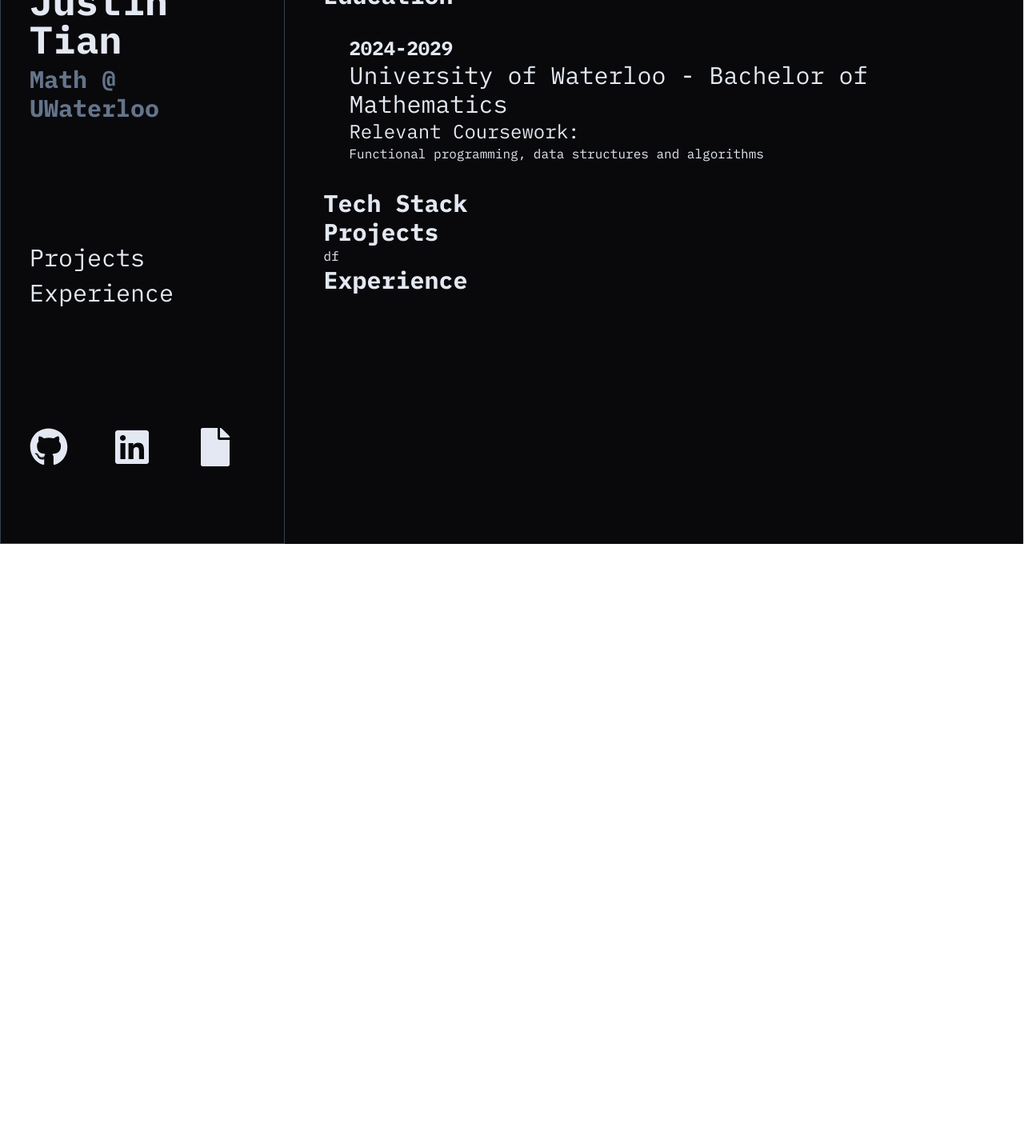
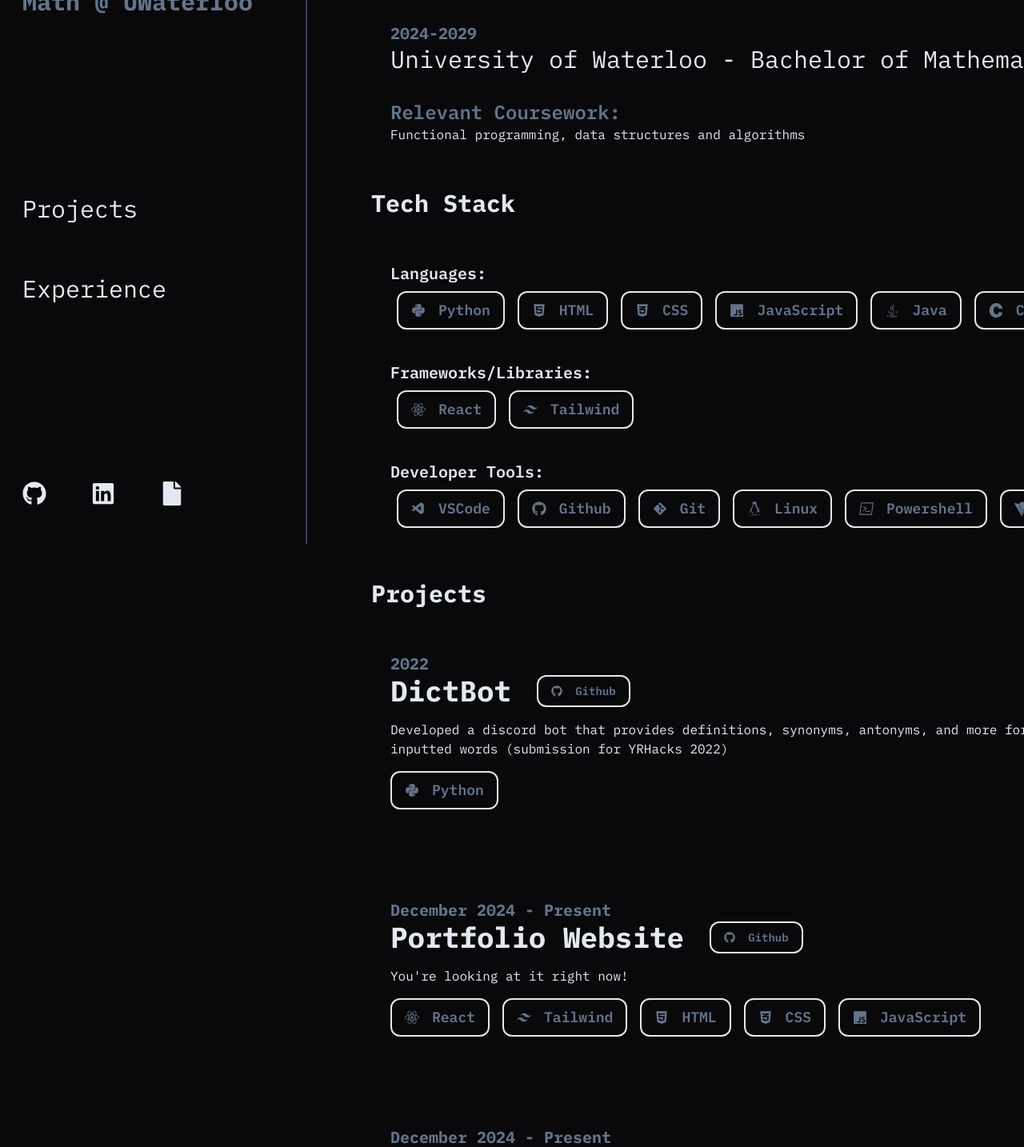
Before and after one commit to jt177828/justin-tian, a React (Vite) app in the folder frontend/: page / in a window 1280 px wide. Shown: the part 120-1554 px from the top of the page at 80% size. Before the commit the page ends 800 px from the top, so only its background shows below. Built offline with nearby package versions, Linux system fonts and the light colour scheme.

Commit message:
finished a lot of stuff

```diff
--- a/frontend/src/components/container/Container.jsx
+++ b/frontend/src/components/container/Container.jsx
@@ -1,21 +1,18 @@
 import Education from './Education'
-import TechStack from './TechStack';
+import TechStack from './techstack/TechStack';
 import Projects from './Projects/Projects'
 
 function Container() {
     return (
-        <div className="flex flex-col h-screen w-4/5 top-0 left-0 border-r px-12 py-24">
+        <div className="flex flex-col ml-96 top-0 left-96 right-auto px-20 py-14">
             <h1 className="text-3xl font-bold">Education</h1>
             <Education></Education>
 
             <h1 className="text-3xl font-bold">Tech Stack</h1>
-            <div>
-            </div>
+            <TechStack />
 
             <h1 id="projects" className="text-3xl font-bold">Projects</h1>
             <Projects></Projects>
-
-            <h1 id="experience" className="text-3xl font-bold">Experience</h1>
         </div>
     )
 }
--- a/frontend/src/components/container/Education.jsx
+++ b/frontend/src/components/container/Education.jsx
@@ -1,10 +1,9 @@
 function Education() {
   return (
-  <div className="text-3xl p-8">
-    <h3 className="text-2xl font-bold">2024-2029</h3>
-    <h1>University of Waterloo - Bachelor of Mathematics</h1>
-    <p></p>
-    <h3 className="text-2xl">Relevant Coursework:</h3>
+  <div className="text-3xl px-6 py-14">
+    <h3 className="text-xl font-bold text-alt">2024-2029</h3>
+    <h1 classname='text-xl'>University of Waterloo - Bachelor of Mathematics</h1>
+    <h3 className="text-2xl mt-8 font-semibold text-alt">Relevant Coursework:</h3>
     <p className="text-base">Functional programming, data structures and algorithms</p>
   </div>
   );
--- a/frontend/src/components/container/Projects/ProjectCard.jsx
+++ b/frontend/src/components/container/Projects/ProjectCard.jsx
@@ -1,10 +1,56 @@
-const ProjectCard = (name, description, link) => {
+import { FaGithub } from "react-icons/fa";
+
+const ProjectCard = ({ date, name, description, picture, link, stack }) => {
+    if (picture === 'nope') {
+        return (
+            <div className="text-3xl px-6 py-14">
+                <h3 className="text-xl font-bold text-alt">{date}</h3>
+                <div className='flex gap-8'>
+                    <h1 className='text-4xl font-bold'>{name}</h1>
+                    <a href={link} target='blank' className='w-fit border-2 hover:border-slate-500 py-2 px-4 rounded-xl text-sm font-semibold text-slate-500 hover:text-slate-300 transition-colors duration-100 flex flex-row items-center gap-4 group'>
+                            <FaGithub />
+                            Github
+                    </a>
+                </div>
+                <p className="text-base mt-4">{description}</p>
+                <ul className='gap-4 flex mt-4'>
+                    {stack.map((item) =>
+                        <li key={item.name}>
+                            <div className='w-fit border-2 hover:border-slate-500 py-2 px-4 rounded-xl text-lg font-semibold text-slate-500 hover:text-slate-300 transition-colors duration-100 flex flex-row items-center gap-4 group'>
+                            {item.icon}
+                            {item.name}
+                            </div>
+                        </li>
+                    )}
+                </ul>
+            </div>
+        )
+    }
     return (
-        <div>
-            <h1>{name}</h1>
-            <p>{description}</p>
+        <div className="text-3xl px-6 py-14">
+            <h3 className="text-xl font-bold text-alt">{date}</h3>
+            <div className='flex gap-8'>
+                <h1 className='text-4xl font-bold'>{name}</h1>
+                <a href={link} target='blank' className='w-fit border-2 hover:border-slate-500 py-2 px-4 rounded-xl text-sm font-semibold text-slate-500 hover:text-slate-300 transition-colors duration-100 flex flex-row items-center gap-4 group'>
+                        <FaGithub />
+                        Github
+                </a>
+            </div>
+            <img src={picture} alt={name}></img>
+            <p className="text-base mt-4">{description}</p>
+            <ul className='gap-4 flex mt-4'>
+                {stack.map((item) =>
+                    <li key={item.name}>
+                        <div className='w-fit border-2 hover:border-slate-500 py-2 px-4 rounded-xl text-lg font-semibold text-slate-500 hover:text-slate-300 transition-colors duration-100 flex flex-row items-center gap-4 group'>
+                        {item.icon}
+                        {item.name}
+                        </div>
+                    </li>
+                )}
+            </ul>
         </div>
-     );
+
+    )
 }
 
 export default ProjectCard;
--- a/frontend/src/components/container/Projects/Projects.jsx
+++ b/frontend/src/components/container/Projects/Projects.jsx
@@ -1,11 +1,51 @@
+import ProjectCard from "./ProjectCard";
+
+import { FaPython, FaHtml5, FaCss3Alt, FaJs, FaJava, FaReact, FaGithub, FaLinux } from "react-icons/fa";
+import { FaGitAlt } from "react-icons/fa6";
+import { SiC, SiVite } from "react-icons/si";
+import { RiTailwindCssFill } from "react-icons/ri";
+import { VscVscode, VscTerminalPowershell } from "react-icons/vsc";
+
 function Projects() {
-    const projectList = [
-        {name: 'DictBot', date: 'May 2022', description: "Developed a discord bot that provides definitions, synonyms, antonyms, and more for user inputted words (submission for YRHacks 2022)", github: 'https://github.com/jt177828/dict-bot'},
-        {name: 'CrypTrac (work in progress', date: 'December 2024 - Present', description: ''}
-    ];
+    return (
+        <div>
+            <ProjectCard
+            date='2022'
+            name='DictBot'
+            description='Developed a discord bot that provides definitions, synonyms, antonyms, and more for user inputted words (submission for YRHacks 2022)'
+            picture='nope'
+            link='https://github.com/jt177828/dict-bot'
+            stack={[{icon: <FaPython />, name: 'Python'},
+                    ]}
+            />
+            <ProjectCard
+                date='December 2024 - Present'
+                name='Portfolio Website'
+                description="You're looking at it right now!"
+                picture='nope'
+                link='https://github.com/jt177828/justin-tian'
+                stack={[{icon: <FaReact />, name: 'React'},
+                    {icon: <RiTailwindCssFill />, name: 'Tailwind'},
+                        {icon: <FaHtml5 />, name: 'HTML'},
+                        {icon: <FaCss3Alt />, name: 'CSS'},
+                        {icon: <FaJs />, name: 'JavaScript'},
+                        ]}
+            />
+            <ProjectCard
+                date='December 2024 - Present'
+                name='CrypTrac (under development)'
+                description="Developing the front-end of a web app where you can track different cryptocurrencies"
+                picture='nope'
+                link='https://github.com/jt177828/cryptrac'
+                stack={[{icon: <FaReact />, name: 'React'},
+                    {icon: <RiTailwindCssFill />, name: 'Tailwind'},
+                        {icon: <FaHtml5 />, name: 'HTML'},
+                        {icon: <FaCss3Alt />, name: 'CSS'},
+                        {icon: <FaJs />, name: 'JavaScript'},
+                        ]}
+            />
+        </div>
 
-    return (
-        <>df</>
     )
 }
 
--- a/frontend/src/components/container/TechStack.jsx
+++ /dev/null
@@ -1,30 +0,0 @@
-function TechStack() {
-    const languageList = [
-        {icon: '<i className="devicon-python-plain"></i>', name: 'Python'},
-        {icon: '<i className="devicon-html5-plain"></i>' , name: 'HTML'},
-        {icon: '<i className="devicon-css3-plain"></i>', name: 'CSS'},
-        {icon: '<i className="devicon-javascript-plain"></i>', name: 'JavaScript'},
-        {icon: '<i className="devicon-java-plain"></i>', name: 'Java'},
-        {icon: '<i className="devicon-c-plain"></i>', name: 'C'},
-    ];
-    const frameworksLibraries= [
-        {icon: '<i className="devicon-react-original"></i>', name: 'React'},
-        {icon: '<i className="devicon-tailwindcss-original"></i>', name: 'Tailwind'},
-    ];
-    const devTools = [
-        {icon: '<i className="devicon-vscode-plain"></i>', name: 'VSCode'},
-        {icon: '<i className="devicon-github-original"></i>', name: 'Github'},
-        {icon: '<i className="devicon-git-plain"></i>', name: 'Git'},
-        {icon: '<i className="devicon-linux-plain"></i>', name: 'Linux'},
-        {icon: '<i className="devicon-powershell-plain"></i>', name: 'Powershell'},
-        {icon: '<i className="devicon-vite-original"></i>', name: 'Vite'},
-    ];
-
-    return (
-        <ul>
-            {devTools.map((item) => <li>item.icon</li>)}
-        </ul>
-     )
-}
-
-export default TechStack;
--- /dev/null
+++ b/frontend/src/components/container/techstack/TechStack.jsx
@@ -0,0 +1,66 @@
+import { FaPython, FaHtml5, FaCss3Alt, FaJs, FaJava, FaReact, FaGithub, FaLinux } from "react-icons/fa";
+import { FaGitAlt } from "react-icons/fa6";
+import { SiC, SiVite } from "react-icons/si";
+import { RiTailwindCssFill } from "react-icons/ri";
+import { VscVscode, VscTerminalPowershell } from "react-icons/vsc";
+
+function TechStack() {
+    const languageList = [
+        {icon: <FaPython />, name: 'Python'},
+        {icon: <FaHtml5 />, name: 'HTML'},
+        {icon: <FaCss3Alt />, name: 'CSS'},
+        {icon: <FaJs />, name: 'JavaScript'},
+        {icon: <FaJava />, name: 'Java'},
+        {icon: <SiC />, name: 'C'},
+    ];
+    const frameworksLibraries= [
+        {icon: <FaReact />, name: 'React'},
+        {icon: <RiTailwindCssFill />, name: 'Tailwind'},
+    ];
+    const devTools = [
+        {icon: <VscVscode />, name: 'VSCode'},
+        {icon: <FaGithub />, name: 'Github'},
+        {icon: <FaGitAlt />, name: 'Git'},
+        {icon: <FaLinux />, name: 'Linux'},
+        {icon: <VscTerminalPowershell />, name: 'Powershell'},
+        {icon: <SiVite />, name: 'Vite'},
+    ];
+
+
+    const TechStackItems = (techStackItems) => {
+        return (
+            <div className="text-3xl p-2 space-y-6">
+            <ul className='gap-4 flex'>
+                {techStackItems.map((item) =>
+                    <li key={item.name}>
+                        <div className='w-fit border-2 hover:border-slate-500 py-2 px-4 rounded-xl text-lg font-semibold text-slate-500 hover:text-slate-300 transition-colors duration-100 flex flex-row items-center gap-4 group'>
+                        {item.icon}
+                        {item.name}
+                        </div>
+                    </li>
+                )}
+            </ul>
+            </div>
+        );
+    }
+
+    return (
+        <div className='px-6 py-14'>
+
+            <div className="mb-8">
+                <h1 className='font-semibold text-xl'>Languages:</h1>
+                {TechStackItems(languageList)}
+            </div>
+            <div className="mb-8">
+                <h1 className='font-semibold text-xl'>Frameworks/Libraries:</h1>
+                {TechStackItems(frameworksLibraries)}
+            </div>
+            <div>
+                <h1 className='font-semibold text-xl'>Developer Tools:</h1>
+                {TechStackItems(devTools)}
+            </div>
+        </div>
+     )
+}
+
+export default TechStack;
--- a/frontend/src/components/sidebar/Sidebar.jsx
+++ b/frontend/src/components/sidebar/Sidebar.jsx
@@ -9,7 +9,7 @@
   ];
 
   return (
-    <div className="flex flex-col h-screen w-100 top-0 left-0 border border-gray-700 px-9 py-24">
+    <div className="flex flex-col w-96 top-0 left-0 h-screen fixed border-r-2 border-gray-700 px-7 py-12">
       {/* Hero */}
       <div className="flex-none">
         <ul className="space-y-2">
@@ -20,7 +20,7 @@
 
       {/* Nav links */}
       <div className="flex-1 flex items-center">
-        <ul className="space-y-2">
+        <ul className="space-y-16">
           {navLinks.map((item) => (
             <li className="text-3xl" key={item}>
               <a href={item.link} className="hover:text-sky-400 transition-colors cursor-pointer">{item.name}</a>
@@ -31,20 +31,20 @@
 
       {/* Github, linkedin, resume */}
       <div className="flex">
-        <ul className="gap-14 text-5xl flex">
-          <li>
-            <a href='https://github.com/jt177828' target='blank'>
+        <ul className="gap-14 text-3xl flex">
+          <li classname='hover:scale-x-110'>
+            <a href='https://github.com/jt177828' target='blank' className='hover:rotate-45'>
               <FaGithub />
             </a>
           </li>
-          <li>
+          <li classname='hover:scale-x-110'>
             <a href='https://www.linkedin.com/in/justintian72/' target='blank'>
               <FaLinkedin />
             </a>
           </li>
           <li>
             <a href='/assets/course-notes.pdf' target='blank'>
-              <FaFile />
+              <FaFile classname='hover:rotate-1'/>
             </a>
           </li>
         </ul>
```
